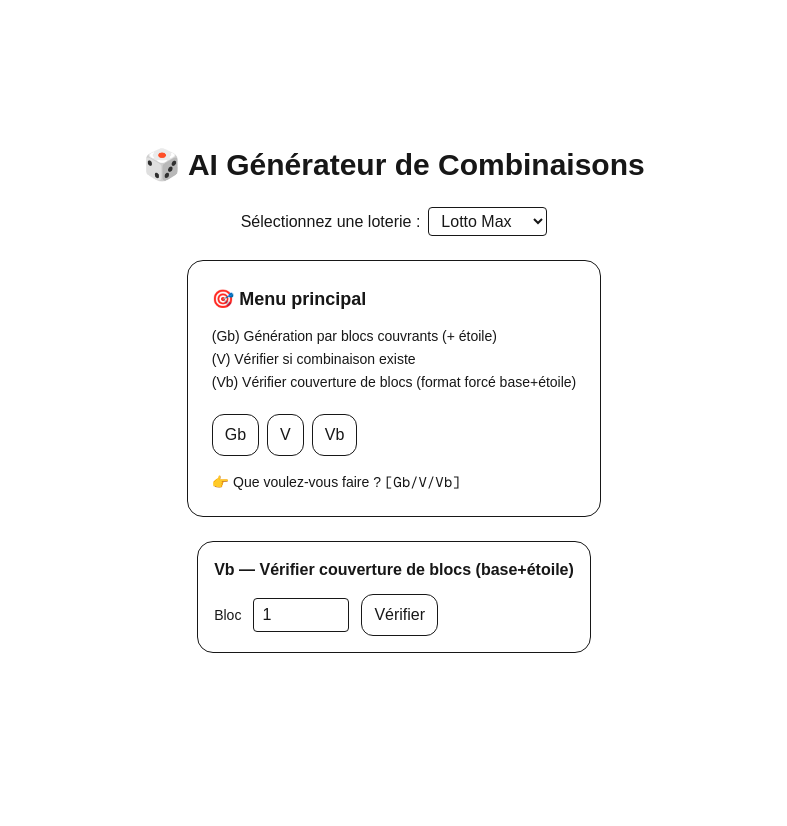
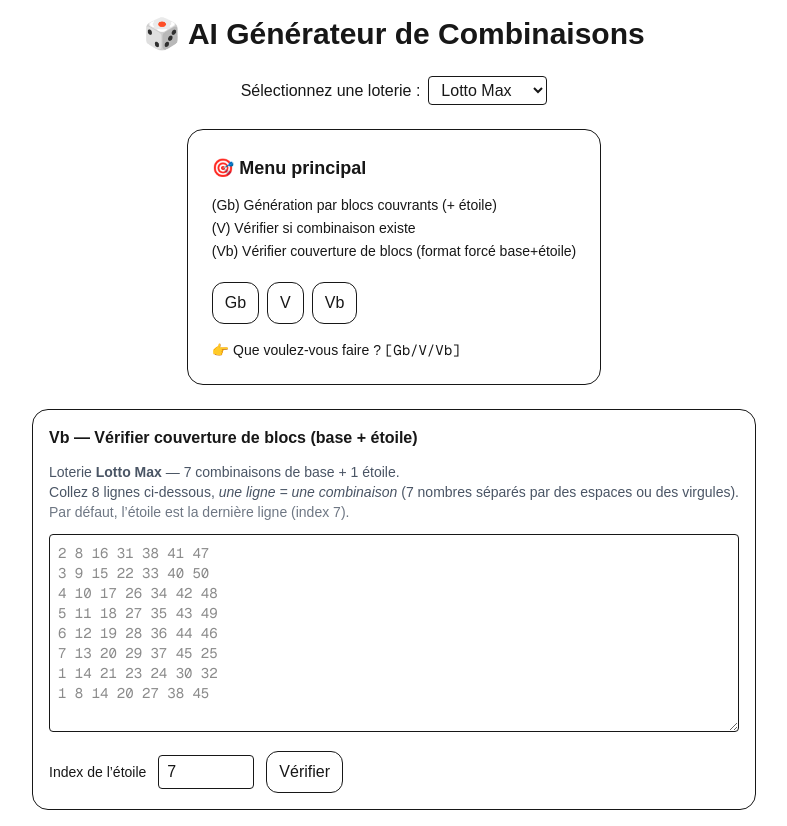
Before and after one commit to CvensT/frontend-loto, a Next.js app: page / in a window 1280 px wide. Both pictures are taken after a click on the button "Vb". Shown: the whole page, without its empty margins (246-1033 px from the left). Before the commit the page ends 800 px from the top, so only its background shows below. Built offline with nearby package versions, Linux system fonts and the light colour scheme.

Commit message:
Update VerificationBlocs.tsx

```diff
--- a/components/VerificationBlocs.tsx
+++ b/components/VerificationBlocs.tsx
@@ -1,62 +1,197 @@
 "use client";
 
-import { useState } from "react";
+import { useMemo, useState } from "react";
+
+type VerifierBlocSuccess = {
+  ok: true;
+  data: { valide: boolean; erreurs: string[]; details: any };
+};
+type ApiError = { ok: false; error: string; [k: string]: unknown };
+type ApiResponse = VerifierBlocSuccess | ApiError;
+
+const CFG = {
+  "1": { name: "Grande Vie", numsPerComb: 5, baseCount: 9 },
+  "2": { name: "Lotto Max", numsPerComb: 7, baseCount: 7 },
+  "3": { name: "649", numsPerComb: 6, baseCount: 8 },
+} as const;
+
+function parseBlockText(text: string, numsPerComb: number) {
+  // Retourne [number[], ...] — ignore les lignes vides
+  const lines = text
+    .split(/\r?\n/)
+    .map((l) => l.trim())
+    .filter((l) => l.length > 0);
+
+  const block: number[][] = [];
+  for (const l of lines) {
+    const tokens = l.replace(/[;,]+/g, " ").split(/\s+/);
+    const nums = tokens
+      .map((t) => parseInt(t, 10))
+      .filter((n) => Number.isFinite(n));
+    if (nums.length !== numsPerComb) {
+      throw new Error(
+        `Chaque ligne doit contenir exactement ${numsPerComb} nombres — ligne invalide: "${l}"`
+      );
+    }
+    // Tri pour cohérence avec la validation côté backend
+    block.push([...nums].sort((a, b) => a - b));
+  }
+  return block;
+}
 
 export default function VerificationBlocs({ loterieId }: { loterieId: string }) {
-  const [bloc, setBloc] = useState(1);
-  const [result, setResult] = useState<string | object | null>(null);
+  const cfg = CFG[loterieId as keyof typeof CFG] ?? CFG["2"]; // défaut Lotto Max
+  const expectedTotal = cfg.baseCount + 1;
+
+  const [blocText, setBlocText] = useState<string>("");
+  const [etoileIndex, setEtoileIndex] = useState<number>(cfg.baseCount); // par défaut: dernière ligne
+  const [result, setResult] = useState<ApiResponse | string | null>(null);
   const [err, setErr] = useState<string | null>(null);
   const [loading, setLoading] = useState(false);
+
+  const placeholder = useMemo(() => {
+    // Un exemple minimal valide pour guider l’utilisateur
+    const sample: number[][] =
+      loterieId === "2"
+        ? [
+            [2, 8, 16, 31, 38, 41, 47],
+            [3, 9, 15, 22, 33, 40, 50],
+            [4, 10, 17, 26, 34, 42, 48],
+            [5, 11, 18, 27, 35, 43, 49],
+            [6, 12, 19, 28, 36, 44, 46],
+            [7, 13, 20, 29, 37, 45, 25],
+            [1, 14, 21, 23, 24, 30, 32],
+            [1, 8, 14, 20, 27, 38, 45], // étoile
+          ]
+        : loterieId === "1"
+        ? [
+            [1, 9, 17, 25, 33],
+            [2, 10, 18, 26, 34],
+            [3, 11, 19, 27, 35],
+            [4, 12, 20, 28, 36],
+            [5, 13, 21, 29, 37],
+            [6, 14, 22, 30, 38],
+            [7, 15, 23, 31, 39],
+            [8, 16, 24, 32, 40],
+            [9, 17, 25, 33, 41],
+            [1, 12, 23, 34, 45], // étoile
+          ]
+        : [
+            // 6/49
+            [2, 8, 16, 31, 38, 41],
+            [3, 9, 15, 22, 33, 40],
+            [4, 10, 17, 26, 34, 42],
+            [5, 11, 18, 27, 35, 43],
+            [6, 12, 19, 28, 36, 44],
+            [7, 13, 20, 29, 37, 45],
+            [1, 14, 21, 23, 24, 30],
+            [1, 8, 14, 20, 27, 38], // étoile
+          ];
+    return sample.map((row) => row.join(" ")).join("\n");
+  }, [loterieId]);
 
   const submit = async () => {
     setLoading(true);
     setErr(null);
     setResult(null);
     try {
+      const parsed = parseBlockText(blocText, cfg.numsPerComb);
+      if (parsed.length !== expectedTotal) {
+        throw new Error(
+          `Le bloc doit contenir ${expectedTotal} lignes (base: ${cfg.baseCount} + 1 étoile). Actuellement: ${parsed.length}`
+        );
+      }
+      if (etoileIndex < 0 || etoileIndex >= parsed.length) {
+        throw new Error(
+          `etoileIndex doit être compris entre 0 et ${parsed.length - 1}.`
+        );
+      }
+
       const r = await fetch("/api/verifier-bloc", {
         method: "POST",
         headers: { "Content-Type": "application/json" },
-        body: JSON.stringify({ loterie: loterieId, bloc }),
+        body: JSON.stringify({
+          loterie: loterieId,
+          bloc: parsed,
+          etoileIndex,
+        }),
         cache: "no-store",
       });
+
       const text = await r.text();
       try {
-        setResult(JSON.parse(text) as object);
+        setResult(JSON.parse(text) as ApiResponse);
       } catch {
         setResult(text);
       }
     } catch (e: unknown) {
-      if (e instanceof Error) setErr(e.message);
-      else setErr(String(e));
+      setErr(e instanceof Error ? e.message : String(e));
     } finally {
       setLoading(false);
     }
   };
 
-  const rendered = typeof result === "string" ? result : JSON.stringify(result, null, 2);
+  const rendered =
+    typeof result === "string" ? result : JSON.stringify(result, null, 2);
 
   return (
     <div className="rounded-2xl border p-4 space-y-3">
-      <h3 className="font-semibold">Vb — Vérifier couverture de blocs (base+étoile)</h3>
+      <h3 className="font-semibold">
+        Vb — Vérifier couverture de blocs (base + étoile)
+      </h3>
+
+      <div className="text-sm text-gray-600">
+        Loterie&nbsp;
+        <b>{cfg.name}</b> — {cfg.baseCount} combinaisons de base + 1 étoile.
+        <br />
+        Collez {expectedTotal} lignes ci-dessous, <i>une ligne = une combinaison</i>{" "}
+        ({cfg.numsPerComb} nombres séparés par des espaces ou des virgules).
+        <br />
+        <span className="opacity-80">
+          Par défaut, l’étoile est la dernière ligne (index {cfg.baseCount}).
+        </span>
+      </div>
+
+      <textarea
+        value={blocText}
+        onChange={(e) => setBlocText(e.target.value)}
+        rows={Math.max(8, expectedTotal + 1)}
+        placeholder={placeholder}
+        className="w-full border rounded p-2 font-mono text-sm"
+      />
+
       <div className="flex items-center gap-3">
-        <label className="text-sm">Bloc</label>
+        <label className="text-sm">Index de l’étoile</label>
         <input
           type="number"
-          min={1}
-          value={bloc}
-          onChange={(e) => setBloc(parseInt(e.target.value || "1", 10))}
+          min={0}
+          max={expectedTotal - 1}
+          value={etoileIndex}
+          onChange={(e) =>
+            setEtoileIndex(
+              Math.max(0, Math.min(expectedTotal - 1, parseInt(e.target.value || String(cfg.baseCount), 10)))
+            )
+          }
           className="border rounded px-2 py-1 w-24"
         />
-        <button onClick={submit} disabled={loading} className="px-3 py-2 rounded-xl border">
+        <button
+          onClick={submit}
+          disabled={loading}
+          className="px-3 py-2 rounded-xl border"
+        >
           {loading ? "Vérification..." : "Vérifier"}
         </button>
       </div>
-      {err && <pre className="text-red-600 text-sm whitespace-pre-wrap">{err}</pre>}
-      {result !== null && (
+
+      {err && (
+        <pre className="text-red-600 text-sm whitespace-pre-wrap">{err}</pre>
+      )}
+
+      {result !== null ? (
         <pre className="text-xs whitespace-pre-wrap bg-gray-50 p-3 rounded">
           {rendered}
         </pre>
-      )}
+      ) : null}
     </div>
   );
 }
```
